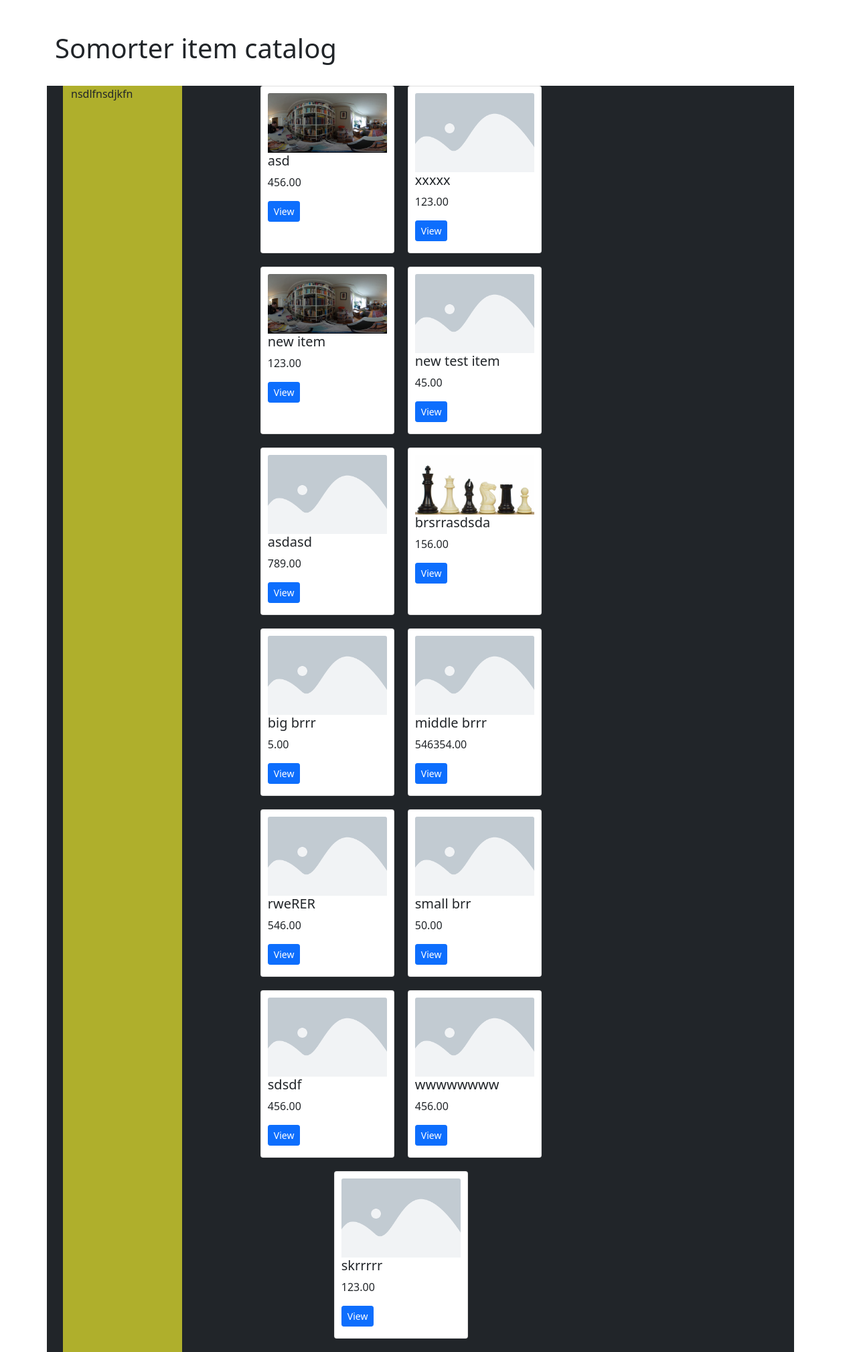
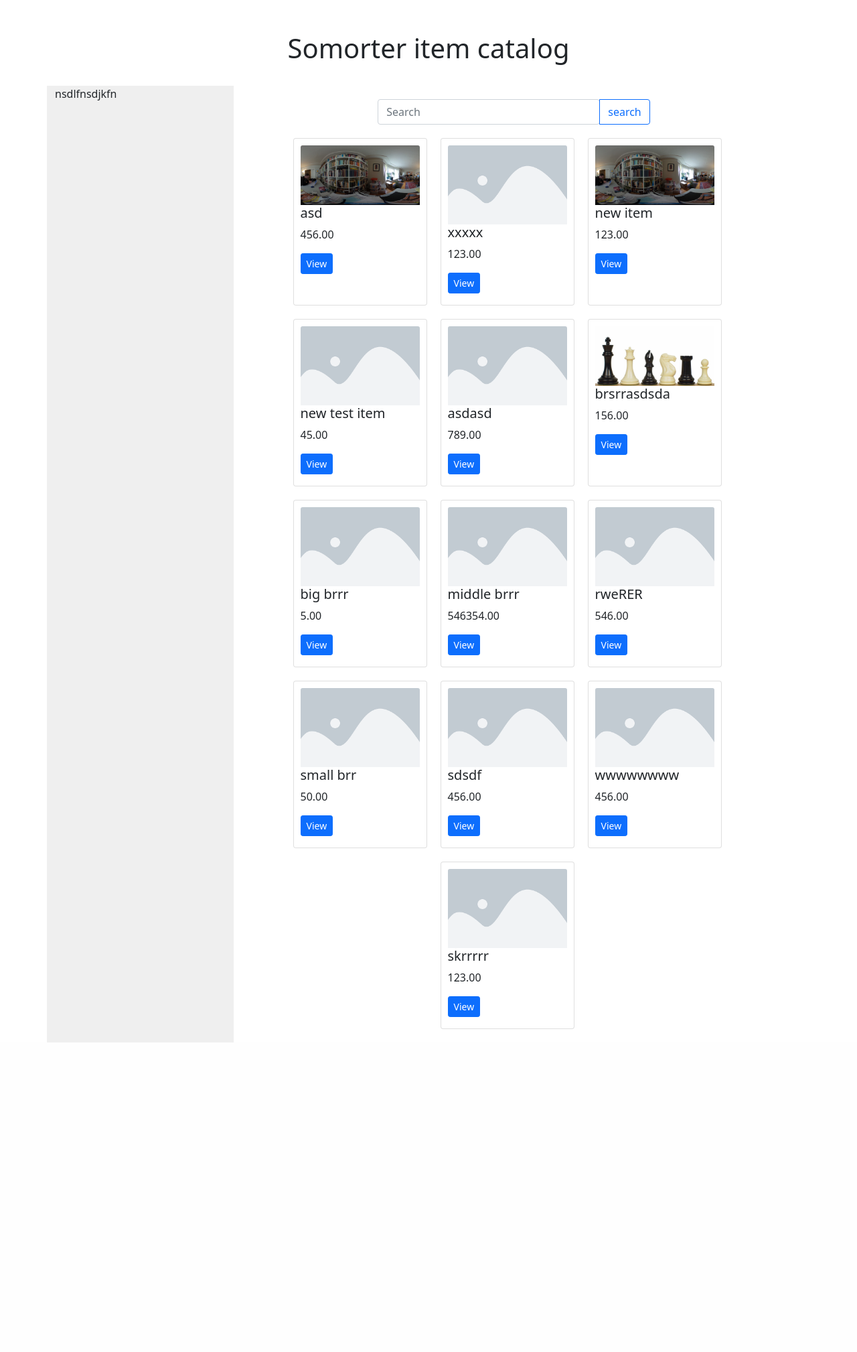
Before and after one commit to WitchoutName/django-smorter, a Django app: page /catalog/ in a window 1280 px wide. Shown: the part 56-2074 px from the top of the page at 67% size. After the commit the page ends 1612 px from the top, so only its background shows below. Run offline with Django 3.2, Linux system fonts and the light colour scheme; data comes from the database, SQL or seed files in the repository; both versions use the stored data as it was after the commit.

Commit message:
catalog item list

```diff
--- a/eshop/templates/base.html
+++ b/eshop/templates/base.html
@@ -11,7 +11,7 @@
     <script src="https://ajax.googleapis.com/ajax/libs/jquery/3.5.1/jquery.min.js"></script>
     {% load static %}
     <link rel="stylesheet" href="{% static 'css/style.css' %}">
-
+    <link rel="stylesheet" href="https://cdnjs.cloudflare.com/ajax/libs/font-awesome/4.7.0/css/font-awesome.min.css">
     <title>Smorter!</title>
   </head>
   <body>
--- a/eshop/templates/catalog.html
+++ b/eshop/templates/catalog.html
@@ -6,15 +6,20 @@
 <div id="catalog" class="container">
   <br />
   <br />
-  <h1>Somorter item catalog</h1>
+  <h1 class="text-center" >Somorter item catalog</h1>
   <br />
 
-  <div class="container bg-dark row" style="width: 100%; min-height: 1080px;">
-    <div class="col-md-2" id="catalog-filter">
+  <div class="container row catalog">
+    <div class="col-md-3" id="catalog-filter">
     nsdlfnsdjkfn
     </div>
-    <div id="catalog-items" class="col-md-10">
-        <div class="col-md-9" id="items">
+    <div id="catalog-items" class="col-md-9">
+      <div class="input-group" id="itemSearch">
+        <input type="search" class="form-control rounded" placeholder="Search" aria-label="Search"
+          aria-describedby="search-addon" />
+        <button type="button" class="btn btn-outline-primary" onClick='window.location.href = `{% url "catalog" %}?search=${$("#itemSearch input").val()}`;'>search</button>
+      </div>
+      <div id="items">
       {% for item in items %}
         <div class="card item" path="{{item.path}}">
             <div class="card-body">
@@ -33,9 +38,11 @@
   </div>
   <script>
     $(document).ready(function () {
-      $("#{{ tab }}").css("background-color", "#212529");
-      $("#{{ tab }}").css("color", "white");
+        {% if search %}
+          $("#itemSearch input").val("{{ search }}")
+        {% endif %}
     });
+
   </script>
 </div>
 {% endblock %}
--- a/eshop/views.py
+++ b/eshop/views.py
@@ -225,5 +225,10 @@ def delete_items(request, id):
 
 def catalog(request):
     query = dict(request.GET.lists())
-    items = Item.objects.all()
-    return render(request, 'catalog.html', {"items":  items})
+    search = None
+    if "search" in query:
+        search = query["search"][0]
+        items = [x for x in Item.objects.all() if query["search"][0] in x.title]
+    else:
+        items = Item.objects.all()
+    return render(request, 'catalog.html', {"items":  items, "search": search})
--- a/static/css/style.css
+++ b/static/css/style.css
@@ -1,14 +1,11 @@
 
 #catalog-filter{
-    background-color: rgb(175, 175, 44);
+    background-color: rgb(239, 239, 239);
 
 }
 
 #catalog-itmes{
-    display: flex;
-    flex-direction: row;
-    flex-wrap: wrap;
-    justify-content: space-between;
+    text-align: center;
 }
 
 #catalog-itmes .card{
@@ -75,3 +72,14 @@
 .item .card-body{
     padding: 10px;
 }
+
+#itemSearch{
+    margin: 20px auto;
+    width: 50%;
+}
+
+.catalog{
+    width: 100%;
+    padding: 0;
+    min-height: 1080px;
+}
```
Also changed, not shown: db.sqlite3, eshop/migrations/0020_alter_shop_admin_group.py (added), media/media/media/shop/1/image/elektricka-kytara-epiphone-sg-special-ve-vintage-worn-cherry-596685.jpg (added), media/media/media/shop/31/image/elektricka-kytara-epiphone-sg-special-ve-vintage-worn-cherry-596685.jpg (added), media/media/media/shop/32/image/elektricka-kytara-epiphone-sg-special-ve-vintage-worn-cherry-596685.jpg (added), media/media/media/shop/None/image/gfg-delete-1.jpg (added). Lines whose indentation alone changed are shown as unchanged.
